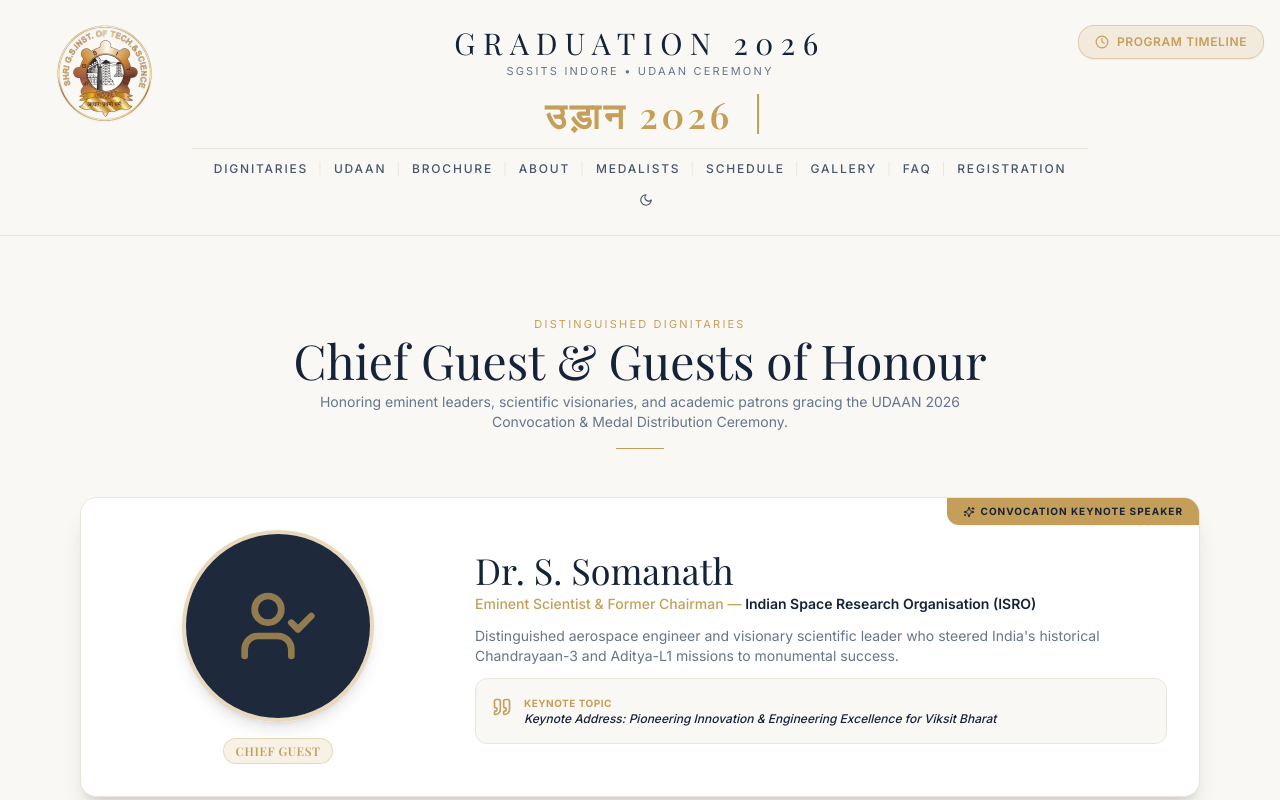
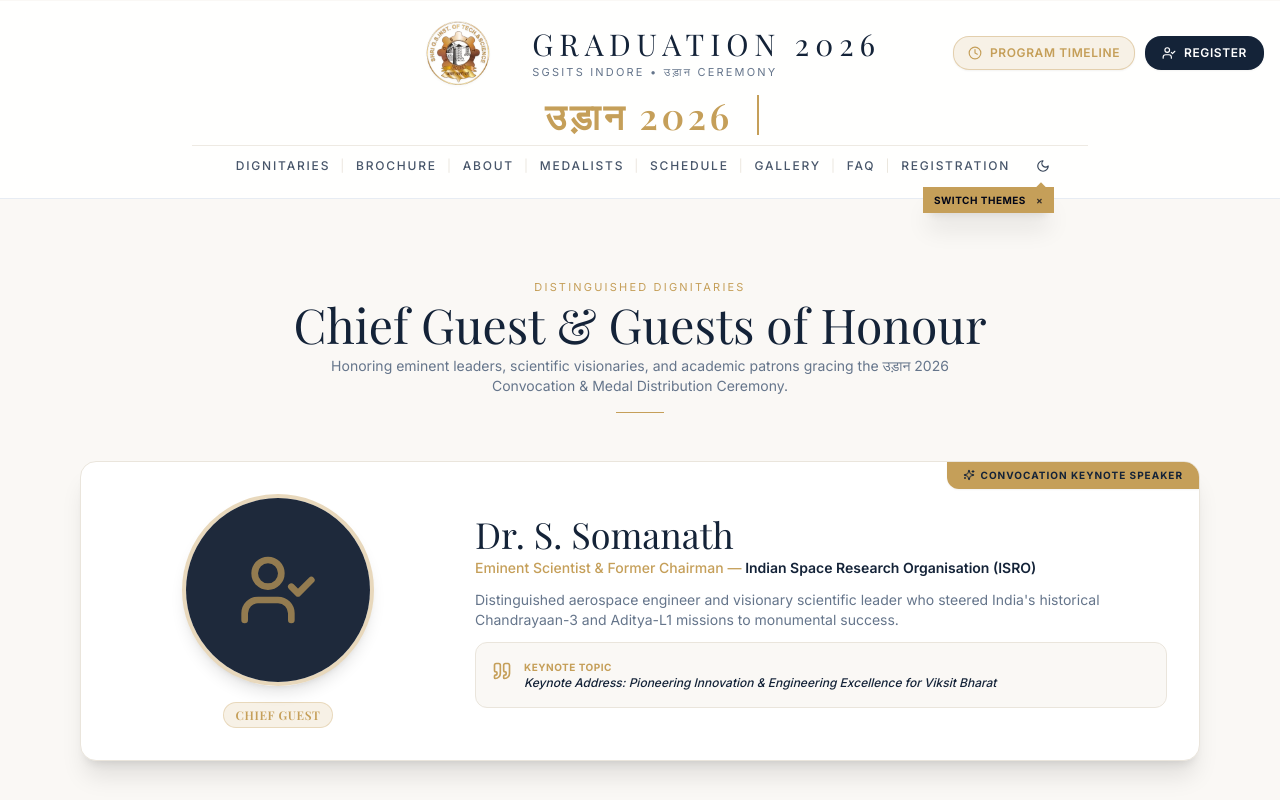
Before and after one commit to Darpan-029/Udaan, a Next.js app: page /udaan in a window 1280 px wide. Shown: the top 800 px of the page. Built offline with nearby package versions, Linux system fonts and the light colour scheme; a web font is replaced by a local one.

Commit message:
Improvements

```diff
--- a/package.json
+++ b/package.json
@@ -3,7 +3,7 @@
   "version": "1.0.0",
   "private": true,
   "scripts": {
-    "dev": "next dev --turbo",
+    "dev": "next dev",
     "build": "next build",
     "start": "next start",
     "lint": "next lint"
--- a/src/components/about.tsx
+++ b/src/components/about.tsx
@@ -33,7 +33,7 @@
             INSTITUTIONAL HONORS
           </span>
           <h2 className="font-serif text-3xl md:text-4xl text-foreground font-normal">
-            About SGSITS &amp; UDAAN
+            About SGSITS &amp; उड़ान
           </h2>
           <div className="w-12 h-px bg-accent mx-auto mt-4" />
         </Reveal>
@@ -45,7 +45,7 @@
               Celebrating Academic Excellence
             </h3>
             <p className="font-sans text-sm text-body leading-relaxed mb-4">
-              UDAAN is the annual Certificate and Gold Medal Distribution Ceremony organized by Shri Govindram Seksaria Institute of Technology and Science (SGSITS), Indore — established in 1952.
+              उड़ान is the annual Certificate and Gold Medal Distribution Ceremony organized by Shri Govindram Seksaria Institute of Technology and Science (SGSITS), Indore — established in 1952.
             </p>
             <p className="font-sans text-sm text-body leading-relaxed">
               This prestigious occasion recognizes the hard work, perseverance, and academic brilliance of graduating awardees across B.Tech, M.Tech, MCA, B.Pharm, and M.Sc. programs.
--- a/src/components/countdown-timer.tsx
+++ b/src/components/countdown-timer.tsx
@@ -69,7 +69,7 @@
     return (
       <div className="text-center py-2">
         <span className="font-serif text-2xl md:text-3xl text-accent uppercase tracking-widest block">
-          UDAAN 2026 IS LIVE NOW
+          उड़ान 2026 IS LIVE NOW
         </span>
         <span className="text-xs font-sans text-muted-foreground uppercase tracking-widest mt-1 block">
           SGSITS Golden Jubilee Auditorium, Indore
--- a/src/components/dignitaries.tsx
+++ b/src/components/dignitaries.tsx
@@ -77,7 +77,7 @@
             Chief Guest &amp; Guests of Honour
           </h2>
           <p className="text-xs md:text-sm text-muted-foreground max-w-2xl mx-auto mt-2 font-sans">
-            Honoring eminent leaders, scientific visionaries, and academic patrons gracing the UDAAN 2026 Convocation &amp; Medal Distribution Ceremony.
+            Honoring eminent leaders, scientific visionaries, and academic patrons gracing the उड़ान 2026 Convocation &amp; Medal Distribution Ceremony.
           </p>
           <div className="w-12 h-px bg-accent mx-auto mt-4" />
         </Reveal>
--- a/src/components/document-viewer.tsx
+++ b/src/components/document-viewer.tsx
@@ -22,7 +22,7 @@
 const documents: DocumentItem[] = [
   {
     id: "brochure",
-    title: "Official UDAAN 2026 Brochure",
+    title: "Official उड़ान 2026 Brochure",
     subtitle: "Complete event guide, Chief Guests & Institute profile",
     filename: "brochure.pdf",
     path: "/docs/brochure.pdf",
--- a/src/components/faq.tsx
+++ b/src/components/faq.tsx
@@ -3,7 +3,7 @@
 
 const faqs = [
   {
-    question: "Who is eligible to attend UDAAN 2026?",
+    question: "Who is eligible to attend उड़ान 2026?",
     answer: "All graduating scholars receiving certificates or donor gold medals, their parents, and faculty members are eligible to attend. Special invitations are issued to distinguished alumni and chief guests.",
   },
   {
--- a/src/components/footer.tsx
+++ b/src/components/footer.tsx
@@ -48,7 +48,7 @@
 
         {/* Title */}
         <h3 className="font-serif text-xl md:text-2xl tracking-[0.2em] font-normal uppercase text-white">
-          GRADUATION 2026 • UDAAN
+          GRADUATION 2026 • उड़ान
         </h3>
         <p className="text-xs font-sans text-accent tracking-[0.15em] uppercase mt-1">
           SHRI GOVINDRAM SEKSARIA INSTITUTE OF TECHNOLOGY AND SCIENCE, INDORE
--- a/src/components/gallery.tsx
+++ b/src/components/gallery.tsx
@@ -91,7 +91,7 @@
             Photo Gallery
           </h2>
           <p className="text-xs md:text-sm text-muted-foreground max-w-xl mx-auto mt-2 font-sans">
-            Glimpses of academic excellence, award conferrals, and joyful moments from the UDAAN Graduation Ceremony.
+            Glimpses of academic excellence, award conferrals, and joyful moments from the उड़ान Graduation Ceremony.
           </p>
           <div className="w-12 h-px bg-accent mx-auto mt-4" />
         </Reveal>
--- a/src/components/hero.tsx
+++ b/src/components/hero.tsx
@@ -10,7 +10,7 @@
         <div className="relative h-[420px] md:h-[500px] w-full overflow-hidden border border-border shadow-md rounded-2xl card-pop">
           <Image
             src={heroImage}
-            alt="SGSITS Udaan Graduation & Gold Medal Ceremony"
+            alt="SGSITS उड़ान Graduation & Gold Medal Ceremony"
             fill
             priority
             sizes="90vw"
--- a/src/components/navigation.tsx
+++ b/src/components/navigation.tsx
@@ -4,14 +4,13 @@
 import Link from "next/link"
 import Image from "next/image"
 import { usePathname } from "next/navigation"
-import { Menu, X, Sun, Moon, Clock } from "lucide-react"
+import { Menu, X, Sun, Moon, Clock, UserCheck } from "lucide-react"
 import { useTheme } from "next-themes"
 import logo from "../../public/images/sgsits_logo.webp"
 import { TimelineModal } from "@/components/timeline-modal"
 
 const navItems = [
   { name: "DIGNITARIES", href: "#dignitaries" },
-  { name: "UDAAN", href: "#hero" },
   { name: "BROCHURE", href: "#documents" },
   { name: "ABOUT", href: "#about" },
   { name: "MEDALISTS", href: "#medalists" },
@@ -30,9 +29,15 @@
   const sentinelRef = React.useRef<HTMLDivElement>(null)
   const pathname = usePathname()
 
-  React.useEffect(() => setMounted(true), [])
+  React.useEffect(() => {
+    setMounted(true)
+    // Prevent initial scroll jump to anchor if no hash was specified
+    if (typeof window !== "undefined" && !window.location.hash) {
+      window.scrollTo({ top: 0, left: 0, behavior: "instant" })
+    }
+  }, [])
 
-  // Fires the moment the page scrolls even 1px
+  // Observer for top scroll sentinel
   React.useEffect(() => {
     const node = sentinelRef.current
     if (!node) return
@@ -74,55 +79,25 @@
     <>
       <div ref={sentinelRef} aria-hidden className="h-px" />
       <header
-        className={`sticky top-0 z-50 w-full transition-all duration-300 ${
+        className={`sticky top-0 z-50 w-full transition-all duration-500 ease-in-out ${
           condensed
-            ? "bg-[#0B132B] dark:bg-[#070D1B] text-slate-100 border-b border-slate-800 shadow-xl backdrop-blur-md"
-            : "bg-background/95 backdrop-blur border-b border-border"
+            ? "bg-[#0F1B2B]/[0.97] dark:bg-[#06090F]/[0.97] text-slate-100 dark:text-slate-100 border-b border-slate-700/60 dark:border-slate-900/80 shadow-xl shadow-black/20 dark:shadow-black/50 backdrop-blur-md"
+            : "bg-white/90 dark:bg-[#0A0F1A]/90 backdrop-blur-md border-b border-slate-200/80 dark:border-slate-800/60"
         }`}
       >
         <div
-          className={`container mx-auto px-4 text-center transition-[padding] duration-300 ${
-            condensed ? "py-2.5" : "py-6"
+          className={`container mx-auto px-4 text-center transition-all duration-500 ease-in-out ${
+            condensed ? "py-2.5" : "py-4 md:py-5"
           }`}
         >
           <div className={`flex items-center gap-4 ${condensed ? "justify-between" : "justify-center relative"}`}>
-            {!condensed && (
-              <div className="absolute left-0 top-0 hidden sm:flex items-center">
-                <a
-                  href="#dignitaries"
-                  onClick={(e) => handleNavClick(e, "#dignitaries")}
-                  className="inline-block transition-transform hover:scale-105"
-                >
-                  <Image
-                    src={logo}
-                    alt="SGSITS Official Seal"
-                    className="h-16 md:h-20 lg:h-24 w-auto object-contain drop-shadow-sm"
-                    priority
-                  />
-                </a>
-              </div>
-            )}
-
-            {/* Top Side Action Button: Program Timeline */}
-            {!condensed && (
-              <div className="absolute right-0 top-0 hidden md:flex items-center gap-3">
-                <button
-                  onClick={() => setIsTimelineOpen(true)}
-                  className="inline-flex items-center gap-2 bg-accent/15 hover:bg-accent hover:text-slate-950 text-accent font-sans text-xs tracking-wider uppercase px-4 py-2 rounded-xl border border-accent/40 transition-all font-semibold shadow-sm card-pop"
-                >
-                  <Clock className="h-3.5 w-3.5" />
-                  <span>Program Timeline</span>
-                </button>
-              </div>
-            )}
-
             {condensed && (
               <a
                 href="#dignitaries"
                 onClick={(e) => handleNavClick(e, "#dignitaries")}
-                className="flex items-center gap-3"
+                className="flex items-center gap-2.5 transition-transform hover:opacity-90"
               >
-                <Image src={logo} alt="SGSITS Official Seal" className="h-9 w-auto object-contain" />
+                <Image src={logo} alt="SGSITS Official Seal" className="h-8 md:h-9 w-auto object-contain shrink-0" />
                 <span className="font-serif text-sm md:text-base tracking-[0.15em] font-medium text-white uppercase whitespace-nowrap">
                   Graduation <span className="text-accent font-sans font-bold">उड़ान 2026</span>
                 </span>
@@ -130,18 +105,49 @@
             )}
 
             {!condensed && (
+              <div className="flex items-center justify-center">
                 <a
                   href="#dignitaries"
                   onClick={(e) => handleNavClick(e, "#dignitaries")}
-                className="inline-block"
+                  className="inline-flex items-center gap-3 md:gap-4 transition-transform hover:scale-[1.01]"
                 >
-                <h1 className="font-serif text-2xl md:text-3xl tracking-[0.25em] font-normal text-foreground uppercase">
+                  <Image
+                    src={logo}
+                    alt="SGSITS Official Seal"
+                    className="h-11 md:h-14 lg:h-16 w-auto object-contain drop-shadow-sm shrink-0"
+                    priority
+                  />
+                  <div className="text-left">
+                    <h1 className="font-serif text-xl md:text-2xl lg:text-3xl tracking-[0.2em] font-normal text-foreground uppercase leading-tight">
                       GRADUATION 2026
                     </h1>
-                <p className="text-[11px] font-sans tracking-[0.2em] text-muted-foreground uppercase mt-0.5">
-                  SGSITS INDORE • UDAAN CEREMONY
+                    <p className="text-[10px] md:text-[11px] font-sans tracking-[0.2em] text-muted-foreground uppercase mt-0.5">
+                      SGSITS INDORE • उड़ान CEREMONY
                     </p>
+                  </div>
                 </a>
+              </div>
+            )}
+
+            {/* Top Side Action Buttons: Program Timeline & Register */}
+            {!condensed && (
+              <div className="absolute right-0 top-1/2 -translate-y-1/2 hidden lg:flex items-center gap-2.5">
+                <button
+                  onClick={() => setIsTimelineOpen(true)}
+                  className="inline-flex items-center gap-2 bg-accent/15 hover:bg-accent hover:text-slate-950 text-accent font-sans text-xs tracking-wider uppercase px-3.5 py-2 rounded-xl border border-accent/40 transition-all font-semibold shadow-sm card-pop"
+                >
+                  <Clock className="h-3.5 w-3.5" />
+                  <span>Program Timeline</span>
+                </button>
+                <a
+                  href="#register"
+                  onClick={(e) => handleNavClick(e, "#register")}
+                  className="inline-flex items-center gap-2 bg-primary hover:bg-primary-hover text-white font-sans text-xs tracking-wider uppercase px-4 py-2 rounded-xl border border-transparent transition-all font-semibold shadow-sm card-pop"
+                >
+                  <UserCheck className="h-3.5 w-3.5" />
+                  <span>Register</span>
+                </a>
+              </div>
             )}
 
             {/* Desktop nav (condensed state) */}
@@ -161,11 +167,20 @@
                 {/* Timeline Popup trigger in condensed top bar */}
                 <button
                   onClick={() => setIsTimelineOpen(true)}
-                  className="ml-2 inline-flex items-center gap-1.5 bg-accent/20 hover:bg-accent hover:text-slate-950 text-accent font-sans text-[11px] tracking-wider uppercase px-3 py-1.5 rounded-lg border border-accent/40 transition-all font-semibold"
+                  className="ml-1.5 inline-flex items-center gap-1 bg-accent/20 hover:bg-accent hover:text-slate-950 text-accent font-sans text-[11px] tracking-wider uppercase px-2.5 py-1.5 rounded-lg border border-accent/40 transition-all font-semibold"
                 >
                   <Clock className="h-3 w-3" />
                   <span>Timeline</span>
                 </button>
+
+                <a
+                  href="#register"
+                  onClick={(e) => handleNavClick(e, "#register")}
+                  className="ml-1 inline-flex items-center gap-1 bg-accent hover:bg-accent-hover text-slate-950 font-sans text-[11px] tracking-wider uppercase px-2.5 py-1.5 rounded-lg border border-accent transition-all font-bold"
+                >
+                  <UserCheck className="h-3 w-3" />
+                  <span>Register</span>
+                </a>
 
                 <ThemeToggle mounted={mounted} resolvedTheme={resolvedTheme} setTheme={setTheme} className="ml-2 p-1 text-slate-300 hover:text-white" />
               </nav>
@@ -173,7 +188,7 @@
 
             {/* Mobile toggle (condensed state) */}
             {condensed && (
-              <div className="md:hidden flex items-center gap-2">
+              <div className="md:hidden flex items-center gap-1.5">
                 <button
                   onClick={() => setIsTimelineOpen(true)}
                   className="p-1.5 text-accent border border-accent/30 rounded-lg bg-accent/10 text-xs font-sans font-semibold flex items-center gap-1"
@@ -181,6 +196,14 @@
                   <Clock className="h-3.5 w-3.5" />
                   <span>Timeline</span>
                 </button>
+                <a
+                  href="#register"
+                  onClick={(e) => handleNavClick(e, "#register")}
+                  className="p-1.5 bg-accent text-slate-950 font-bold rounded-lg text-xs font-sans flex items-center gap-1"
+                >
+                  <UserCheck className="h-3.5 w-3.5" />
+                  <span>Register</span>
+                </a>
                 <ThemeToggle mounted={mounted} resolvedTheme={resolvedTheme} setTheme={setTheme} className="p-1.5 text-slate-300" />
                 <button
                   onClick={() => setIsOpen((v) => !v)}
@@ -198,7 +221,7 @@
           {!condensed && (
             <>
               {/* Animated center wordmark - Hindi उड़ान 2026 */}
-              <div className="my-3 flex items-center justify-center min-h-[44px]" aria-hidden="true">
+              <div className="my-2.5 flex items-center justify-center min-h-[40px]" aria-hidden="true">
                 <span className="udaan-typing font-serif text-2xl md:text-3xl lg:text-4xl text-accent tracking-[0.1em] font-semibold select-none">
                   उड़ान 2026
                 </span>
@@ -206,7 +229,7 @@
               <span className="sr-only">उड़ान 2026</span>
 
               {/* Desktop nav (expanded state) */}
-              <nav className="hidden md:flex items-center justify-center flex-wrap gap-y-2 text-xs font-sans tracking-[0.15em] text-body pt-2 border-t border-border max-w-4xl mx-auto">
+              <nav className="hidden md:flex items-center justify-center flex-wrap gap-y-2 text-xs font-sans tracking-[0.15em] text-body pt-2 border-t border-border/80 max-w-4xl mx-auto">
                 {navItems.map((item, idx) => (
                   <React.Fragment key={item.name}>
                     <a
@@ -224,13 +247,23 @@
 
               {/* Mobile toggle row (expanded state) */}
               <div className="md:hidden flex items-center justify-between pt-2 border-t border-border">
+                <div className="flex items-center gap-2">
                   <button
                     onClick={() => setIsTimelineOpen(true)}
                     className="text-xs tracking-wider text-accent font-semibold flex items-center gap-1 bg-accent/10 px-2.5 py-1 rounded-md border border-accent/20"
                   >
                     <Clock className="h-3.5 w-3.5" />
-                  <span>Program Timeline</span>
+                    <span>Timeline</span>
                   </button>
+                  <a
+                    href="#register"
+                    onClick={(e) => handleNavClick(e, "#register")}
+                    className="text-xs tracking-wider text-white bg-primary font-semibold flex items-center gap-1 px-2.5 py-1 rounded-md border border-primary"
+                  >
+                    <UserCheck className="h-3.5 w-3.5" />
+                    <span>Register</span>
+                  </a>
+                </div>
                 <div className="flex items-center gap-2">
                   <ThemeToggle mounted={mounted} resolvedTheme={resolvedTheme} setTheme={setTheme} className="p-1.5" />
                   <button
@@ -258,17 +291,25 @@
                 : "border-border bg-background/98"
             } backdrop-blur-md rounded-b-lg shadow-lg`}
           >
-            <div className="p-2">
+            <div className="p-2 grid grid-cols-2 gap-2">
               <button
                 onClick={() => {
                   setIsOpen(false)
                   setIsTimelineOpen(true)
                 }}
-                className="w-full py-2 bg-accent text-slate-950 font-sans text-xs font-bold uppercase tracking-wider rounded-lg flex items-center justify-center gap-2"
+                className="w-full py-2 bg-accent text-slate-950 font-sans text-xs font-bold uppercase tracking-wider rounded-lg flex items-center justify-center gap-1.5"
               >
-                <Clock className="h-4 w-4" />
-                <span>Open Program Timeline Modal</span>
+                <Clock className="h-3.5 w-3.5" />
+                <span>Timeline</span>
               </button>
+              <a
+                href="#register"
+                onClick={(e) => handleNavClick(e, "#register")}
+                className="w-full py-2 bg-primary text-white font-sans text-xs font-bold uppercase tracking-wider rounded-lg flex items-center justify-center gap-1.5"
+              >
+                <UserCheck className="h-3.5 w-3.5" />
+                <span>Register</span>
+              </a>
             </div>
             {navItems.map((item) => (
               <a
@@ -304,18 +345,52 @@
   className?: string
 }) {
   const isDark = mounted && resolvedTheme === "dark"
+  // Always show the tooltip on every page load; auto-dismiss after 7 seconds
+  const [showTooltip, setShowTooltip] = React.useState(false)
+
+  React.useEffect(() => {
+    if (!mounted) return
+    // Small delay so it appears after the page has settled
+    const show = setTimeout(() => setShowTooltip(true), 1000)
+    const hide = setTimeout(() => setShowTooltip(false), 8000)
+    return () => {
+      clearTimeout(show)
+      clearTimeout(hide)
+    }
+  }, [mounted])
 
   return (
+    <div className="relative inline-block">
       <button
-      onClick={() => mounted && setTheme(isDark ? "light" : "dark")}
+        onClick={() => {
+          setShowTooltip(false)
+          mounted && setTheme(isDark ? "light" : "dark")
+        }}
         aria-label="Toggle theme"
         aria-hidden={!mounted}
         tabIndex={mounted ? 0 : -1}
-      className={`hover:text-foreground transition-colors ${
+        className={`hover:text-foreground transition-colors relative ${
           mounted ? "" : "invisible"
         } ${className}`}
       >
-      {isDark ? <Sun className="h-3.5 w-3.5" /> : <Moon className="h-3.5 w-3.5" />}
+        {isDark ? <Sun className="h-3.5 w-3.5 text-accent" /> : <Moon className="h-3.5 w-3.5 text-slate-700 dark:text-slate-200" />}
       </button>
+
+      {/* Switch Themes Pop-up Tooltip Badge */}
+      {showTooltip && (
+        <div className="absolute right-0 top-full mt-2.5 z-50 whitespace-nowrap bg-accent text-slate-950 text-[10px] font-sans font-bold tracking-wider uppercase px-2.5 py-1 rounded-lg shadow-xl border border-accent/40 animate-in fade-in zoom-in-90 duration-300 flex items-center gap-1.5 pointer-events-auto">
+          {/* Arrow pointer pointing up to theme icon */}
+          <div className="absolute -top-1 right-2 w-2 h-2 bg-accent rotate-45" />
+          <span>Switch themes</span>
+          <button
+            onClick={() => setShowTooltip(false)}
+            className="text-slate-950/70 hover:text-slate-950 font-bold ml-1"
+            aria-label="Close tooltip"
+          >
+            ×
+          </button>
+        </div>
+      )}
+    </div>
   )
 }
--- a/src/components/registration.tsx
+++ b/src/components/registration.tsx
@@ -13,7 +13,7 @@
             GRADUATE REGISTRATION
           </span>
           <h2 className="font-serif text-3xl md:text-4xl text-foreground font-normal">
-            Register for UDAAN 2026
+            Register for उड़ान 2026
           </h2>
           <div className="w-12 h-px bg-accent mx-auto mt-4" />
         </Reveal>
```
Lines whose indentation alone changed are shown as unchanged.
